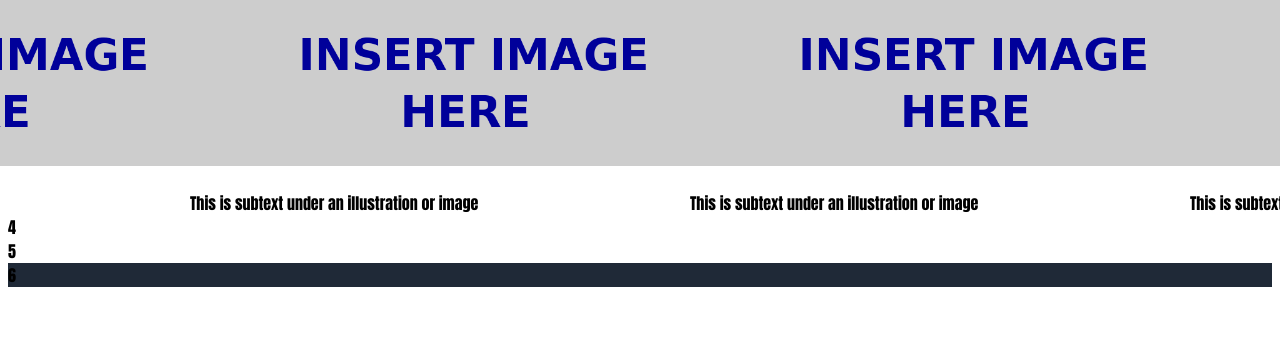
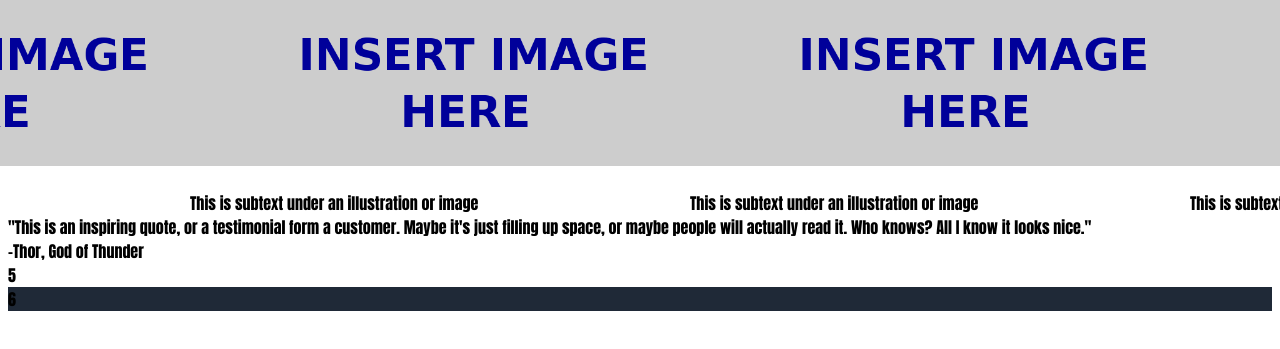
Before and after one commit to Micky-I/Landing-Page, a plain HTML site: page index.html in a window 1280 px wide. Shown: the part 385-734 px from the top of the page. Drawn offline with Linux system fonts and the light colour scheme.

Commit message:
added quote

```diff
--- a/index.html
+++ b/index.html
@@ -36,7 +36,7 @@
     <div class="heading"> Some random infomation </div>
 
     <div class="info">
-
+<!-- Need to get imgs that fit dimensions in this section-->
       <div class="box">
         <img src="img/Insert_image_here.svg.png" alt="img of insert here">
         <div class="text">This is subtext under an illustration or image </div>
@@ -57,17 +57,16 @@
         <img src="img/Insert_image_here.svg.png" alt="img of insert here">
         <div class="text">This is subtext under an illustration or image </div>
       </div>
-
-
     </div>
-
-
-
-
   </div>
 
 
-  <div class="quote"> 4 </div>
+  <div class="grey">
+  <div class="quote"> "This is an inspiring quote, or a testimonial form a customer. Maybe it's just filling up space, or maybe people will actually read it. Who knows? All I know it looks nice." </div>
+ <div class="ref"> -Thor, God of Thunder</div>
+</div>
+
+
   <div class="bot"> 5 </div>
   <div class="footer"> 6 </div>
 
```
